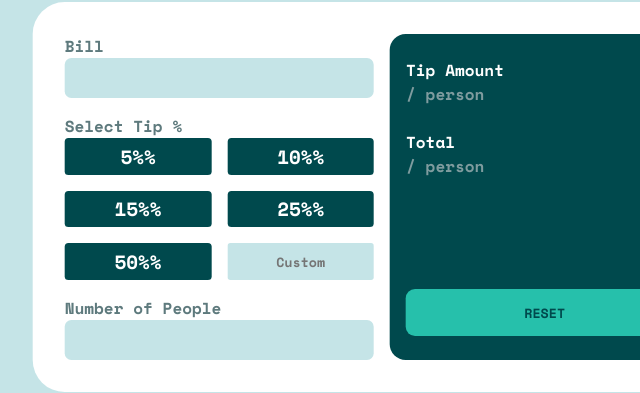
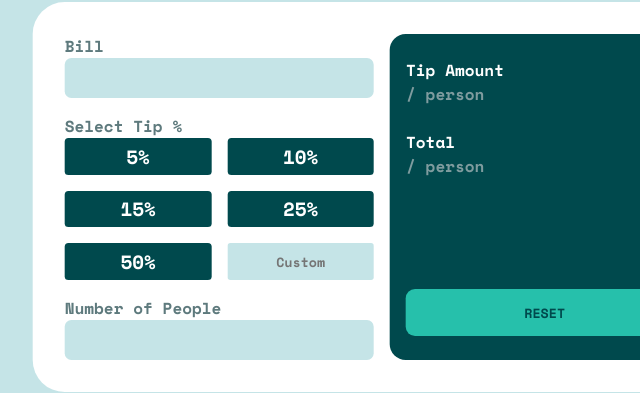
Before and after one commit to mxnlmn/Tip-Calculator-App, a plain HTML site: page index.html in a window 1280 px wide. Shown: the part 203-596 px from the top of the page, 258-898 px from the left. Drawn offline with nearby package versions, Linux system fonts and the light colour scheme.

Commit message:
Update index.html

```diff
--- a/index.html
+++ b/index.html
@@ -23,11 +23,11 @@
                     <h1 class="name">Select Tip %</h1>
 
                     <div class="buttons_area">
-                        <button class="percentage" id = '5'>5%</button>
-                        <button class="percentage" id = '10'>10%</button>
-                        <button class="percentage" id = '15'>15%</button>
-                        <button class="percentage" id = '25'>25%</button>
-                        <button class="percentage" id = '50'>50%</button>
+                        <button class="percentage" id = '5'>5</button>
+                        <button class="percentage" id = '10'>10</button>
+                        <button class="percentage" id = '15'>15</button>
+                        <button class="percentage" id = '25'>25</button>
+                        <button class="percentage" id = '50'>50</button>
                         <input type="text" id = "input_percentage" placeholder="Custom">
                     </div>
                 </div>
```
